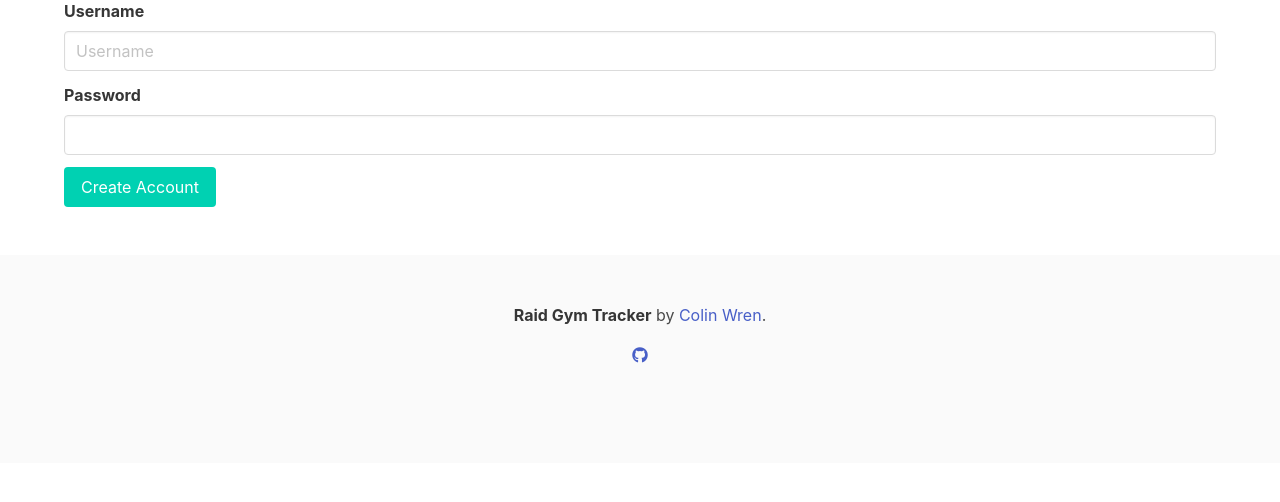
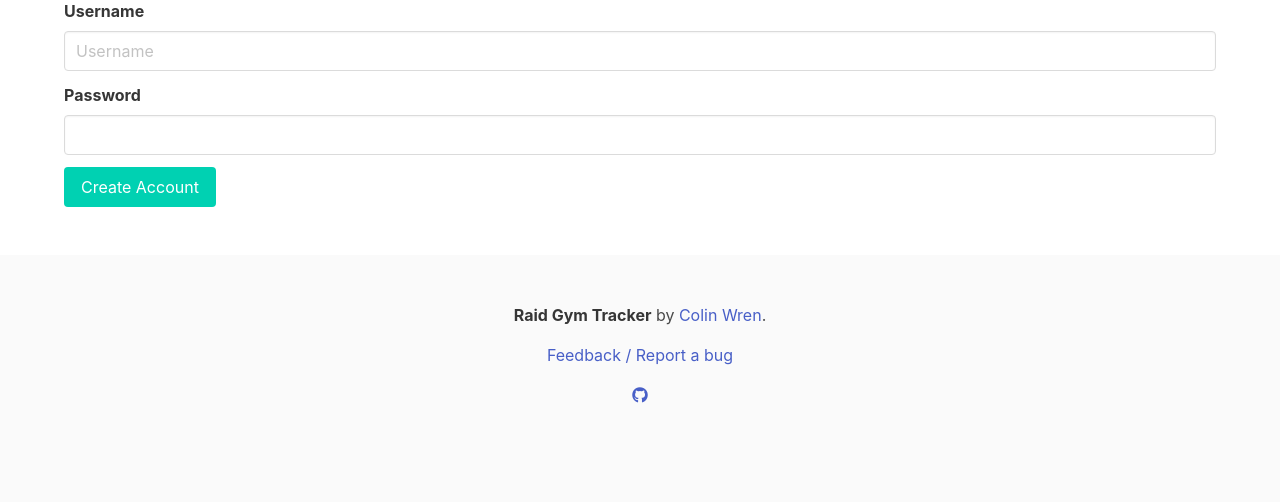
Before and after one commit to Gimpneek/exclusive-raid-gym-tracker, a Django app: template app/templates/app/signup.html in a window 1280 px wide. Shown: the part 153-655 px from the top of the page. Run offline with Django 3.2, Linux system fonts and the light colour scheme; the template is opened without the code that fills it, so the values that code supplies are empty; parts of the project's set-up code (start-up, migrations or seed data) failed here and were passed over; some libraries are stand-ins or nearby versions.

Commit message:
- Adding means to report bugs / feedback

```diff
--- a/app/templates/app/base.html
+++ b/app/templates/app/base.html
@@ -136,6 +136,11 @@
             <strong>Raid Gym Tracker</strong> by <a href="http://colinwren.is/awesome">Colin Wren</a>.
           </p>
           <p>
+            <a href="mailto:gimpneek@gmail.com?Subject=Gym%20Tracker%20Feedback&Body=I%20really%20appreciate%20any%20feedback%20so%20I%20can%20improve%20the%20tracker.%20If%20you%20have%20found%20a%20bug%20could%20you%20provide%20steps%20from%20logging%20into%20the%20app%20so%20I%20can%20reproduce%20it%20as%20this%20means%20I%20can%20fix%20Quicker%20:)%20Thanks!">
+                Feedback / Report a bug
+            </a>
+          </p>
+          <p>
             <a class="icon" href="https://github.com/gimpneek/exclusive_raid_tracker">
               <i class="fa fa-github"></i>
             </a>
```
